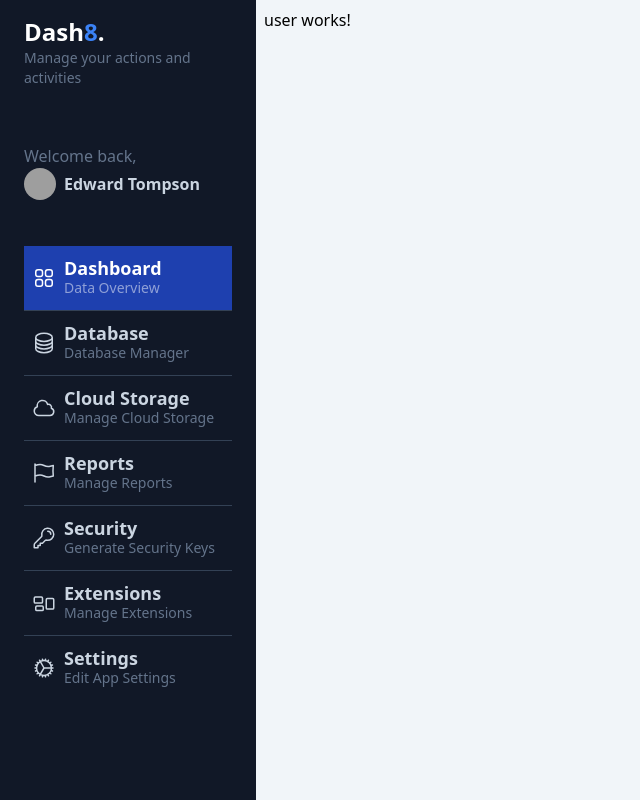
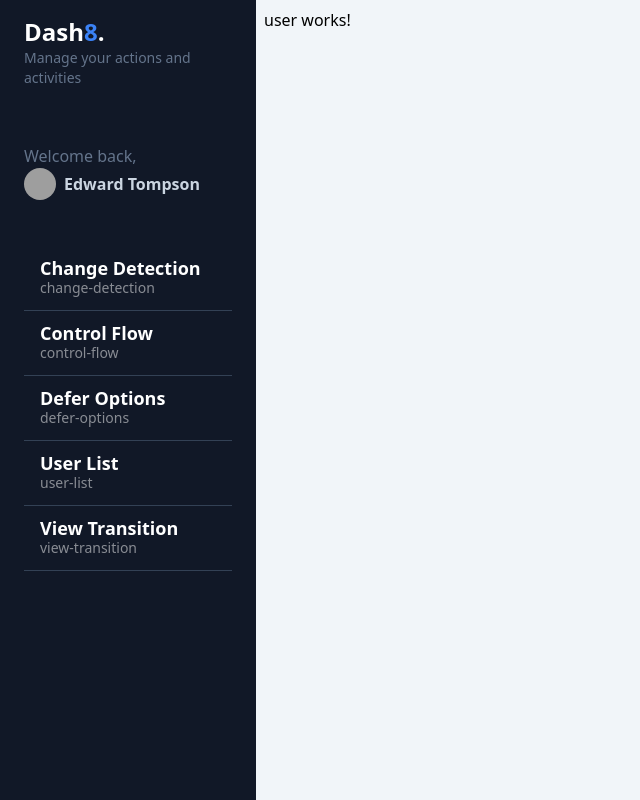
Before and after one commit to YahirPoot/my-dashboard, an Angular app: page /dashboard/user/1 in a window 1280 px wide. Shown: the whole page, without its empty margins (0-640 px from the left). Built offline with nearby package versions, Linux system fonts and the light colour scheme; grey boxes are pictures that could not be loaded.

Commit message:
nueva sintaxis del for en angular

```diff
--- a/src/app/app.routes.ts
+++ b/src/app/app.routes.ts
@@ -33,7 +33,7 @@
       },
       {
         path: 'view-transition',
-        title: 'Users',
+        title: 'View Transition',
         loadComponent: () => import('./dashboard/pages/view-transition/view-transition.component'),
       },
       {
--- a/src/app/shared/side-menu/side-menu.component.html
+++ b/src/app/shared/side-menu/side-menu.component.html
@@ -15,84 +15,21 @@
         </a>
     </div>
     <div id="nav" class="w-full px-6">
-    <a href="#" class="w-full px-2 inline-flex space-x-2 items-center border-b border-slate-700 py-3 bg-blue-800 hover:bg-white/5 transition ease-linear duration-150">
+
+        @for (item of menuItems; track $index) {
+            <a
+                [routerLink]="item.path"
+                routerLinkActive="bg-blue-500"
+                href="#"
+                class="w-full px-2 inline-flex space-x-2 items-center border-b border-slate-700 py-3 hover:bg-white/5 transition ease-linear duration-150">
                 <div>
-            <svg xmlns="http://www.w3.org/2000/svg" fill="none" viewBox="0 0 24 24" stroke-width="1.5" stroke="currentColor" class="w-6 h-6 text-white">
-                <path stroke-linecap="round" stroke-linejoin="round" d="M3.75 6A2.25 2.25 0 016 3.75h2.25A2.25 2.25 0 0110.5 6v2.25a2.25 2.25 0 01-2.25 2.25H6a2.25 2.25 0 01-2.25-2.25V6zM3.75 15.75A2.25 2.25 0 016 13.5h2.25a2.25 2.25 0 012.25 2.25V18a2.25 2.25 0 01-2.25 2.25H6A2.25 2.25 0 013.75 18v-2.25zM13.5 6a2.25 2.25 0 012.25-2.25H18A2.25 2.25 0 0120.25 6v2.25A2.25 2.25 0 0118 10.5h-2.25a2.25 2.25 0 01-2.25-2.25V6zM13.5 15.75a2.25 2.25 0 012.25-2.25H18a2.25 2.25 0 012.25 2.25V18A2.25 2.25 0 0118 20.25h-2.25A2.25 2.25 0 0113.5 18v-2.25z" />
-              </svg>
 
                 </div>
                 <div class="flex flex-col">
-            <span class="text-lg font-bold leading-5 text-white">Dashboard</span>
-            <span class="text-sm text-white/50 hidden md:block">Data Overview</span>
+                    <span class="text-lg font-bold leading-5 text-white">{{ item.title }}</span>
+                    <span class="text-sm text-white/50 hidden md:block">{{ item.path }}</span>
                 </div>
             </a>
-    <a href="#" class="w-full px-2 inline-flex space-x-2 items-center border-b border-slate-700 py-3 hover:bg-white/5 transition ease-linear duration-150">
-        <div>
-            <svg xmlns="http://www.w3.org/2000/svg" fill="none" viewBox="0 0 24 24" stroke-width="1.5" stroke="currentColor" class="w-6 h-6">
-                <path stroke-linecap="round" stroke-linejoin="round" d="M20.25 6.375c0 2.278-3.694 4.125-8.25 4.125S3.75 8.653 3.75 6.375m16.5 0c0-2.278-3.694-4.125-8.25-4.125S3.75 4.097 3.75 6.375m16.5 0v11.25c0 2.278-3.694 4.125-8.25 4.125s-8.25-1.847-8.25-4.125V6.375m16.5 0v3.75m-16.5-3.75v3.75m16.5 0v3.75C20.25 16.153 16.556 18 12 18s-8.25-1.847-8.25-4.125v-3.75m16.5 0c0 2.278-3.694 4.125-8.25 4.125s-8.25-1.847-8.25-4.125" />
-              </svg>
-        </div>
-        <div class="flex flex-col">
-            <span class="text-lg text-slate-300 font-bold leading-5">Database</span>
-            <span class="text-sm text-slate-500 hidden md:block">Database Manager</span>
-        </div>
-    </a>
-    <a href="#" class="w-full px-2 inline-flex space-x-2 items-center border-b border-slate-700 py-3 hover:bg-white/5 transition ease-linear duration-150">
-        <div>
-            <svg xmlns="http://www.w3.org/2000/svg" fill="none" viewBox="0 0 24 24" stroke-width="1.5" stroke="currentColor" class="w-6 h-6">
-                <path stroke-linecap="round" stroke-linejoin="round" d="M2.25 15a4.5 4.5 0 004.5 4.5H18a3.75 3.75 0 001.332-7.257 3 3 0 00-3.758-3.848 5.25 5.25 0 00-10.233 2.33A4.502 4.502 0 002.25 15z" />
-              </svg>
-        </div>
-        <div class="flex flex-col">
-            <span class="text-lg text-slate-300 font-bold leading-5">Cloud Storage</span>
-            <span class="text-sm text-slate-500 hidden md:block">Manage Cloud Storage</span>
-        </div>
-    </a>
-    <a href="#" class="w-full px-2 inline-flex space-x-2 items-center border-b border-slate-700 py-3 hover:bg-white/5 transition ease-linear duration-150">
-        <div>
-            <svg xmlns="http://www.w3.org/2000/svg" fill="none" viewBox="0 0 24 24" stroke-width="1.5" stroke="currentColor" class="w-6 h-6">
-                <path stroke-linecap="round" stroke-linejoin="round" d="M3 3v1.5M3 21v-6m0 0l2.77-.693a9 9 0 016.208.682l.108.054a9 9 0 006.086.71l3.114-.732a48.524 48.524 0 01-.005-10.499l-3.11.732a9 9 0 01-6.085-.711l-.108-.054a9 9 0 00-6.208-.682L3 4.5M3 15V4.5" />
-              </svg>
-        </div>
-        <div class="flex flex-col">
-            <span class="text-lg text-slate-300 font-bold leading-5">Reports</span>
-            <span class="text-sm text-slate-500 hidden md:block">Manage Reports</span>
-        </div>
-    </a>
-    <a href="#" class="w-full px-2 inline-flex space-x-2 items-center border-b border-slate-700 py-3 hover:bg-white/5 transition ease-linear duration-150">
-        <div>
-            <svg xmlns="http://www.w3.org/2000/svg" fill="none" viewBox="0 0 24 24" stroke-width="1.5" stroke="currentColor" class="w-6 h-6">
-                <path stroke-linecap="round" stroke-linejoin="round" d="M15.75 5.25a3 3 0 013 3m3 0a6 6 0 01-7.029 5.912c-.563-.097-1.159.026-1.563.43L10.5 17.25H8.25v2.25H6v2.25H2.25v-2.818c0-.597.237-1.17.659-1.591l6.499-6.499c.404-.404.527-1 .43-1.563A6 6 0 1121.75 8.25z" />
-              </svg>
-        </div>
-        <div class="flex flex-col">
-            <span class="text-lg text-slate-300 font-bold leading-5">Security</span>
-            <span class="text-sm text-slate-500 hidden md:block">Generate Security Keys</span>
-        </div>
-    </a>
-    <a href="#" class="w-full px-2 inline-flex space-x-2 items-center border-b border-slate-700 py-3 hover:bg-white/5 transition ease-linear duration-150">
-        <div>
-            <svg xmlns="http://www.w3.org/2000/svg" fill="none" viewBox="0 0 24 24" stroke-width="1.5" stroke="currentColor" class="w-6 h-6">
-                <path stroke-linecap="round" stroke-linejoin="round" d="M2.25 7.125C2.25 6.504 2.754 6 3.375 6h6c.621 0 1.125.504 1.125 1.125v3.75c0 .621-.504 1.125-1.125 1.125h-6a1.125 1.125 0 01-1.125-1.125v-3.75zM14.25 8.625c0-.621.504-1.125 1.125-1.125h5.25c.621 0 1.125.504 1.125 1.125v8.25c0 .621-.504 1.125-1.125 1.125h-5.25a1.125 1.125 0 01-1.125-1.125v-8.25zM3.75 16.125c0-.621.504-1.125 1.125-1.125h5.25c.621 0 1.125.504 1.125 1.125v2.25c0 .621-.504 1.125-1.125 1.125h-5.25a1.125 1.125 0 01-1.125-1.125v-2.25z" />
-              </svg>
-        </div>
-        <div class="flex flex-col">
-            <span class="text-lg text-slate-300 font-bold leading-5">Extensions</span>
-            <span class="text-sm text-slate-500 hidden md:block">Manage Extensions</span>
-        </div>
-    </a>
-    <a href="#" class="w-full px-2 inline-flex space-x-2 items-center py-3 hover:bg-white/5 transition ease-linear duration-150">
-        <div>
-            <svg xmlns="http://www.w3.org/2000/svg" fill="none" viewBox="0 0 24 24" stroke-width="1.5" stroke="currentColor" class="w-6 h-6">
-                <path stroke-linecap="round" stroke-linejoin="round" d="M4.5 12a7.5 7.5 0 0015 0m-15 0a7.5 7.5 0 1115 0m-15 0H3m16.5 0H21m-1.5 0H12m-8.457 3.077l1.41-.513m14.095-5.13l1.41-.513M5.106 17.785l1.15-.964m11.49-9.642l1.149-.964M7.501 19.795l.75-1.3m7.5-12.99l.75-1.3m-6.063 16.658l.26-1.477m2.605-14.772l.26-1.477m0 17.726l-.26-1.477M10.698 4.614l-.26-1.477M16.5 19.794l-.75-1.299M7.5 4.205L12 12m6.894 5.785l-1.149-.964M6.256 7.178l-1.15-.964m15.352 8.864l-1.41-.513M4.954 9.435l-1.41-.514M12.002 12l-3.75 6.495" />
-              </svg>
-        </div>
-        <div class="flex flex-col">
-            <span class="text-lg text-slate-300 font-bold leading-5">Settings</span>
-            <span class="text-sm text-slate-500 hidden md:block">Edit App Settings</span>
-        </div>
-    </a>
-
+        }
     </div>
 </div>
--- a/src/app/shared/side-menu/side-menu.component.ts
+++ b/src/app/shared/side-menu/side-menu.component.ts
@@ -1,11 +1,12 @@
 import { CommonModule } from '@angular/common';
 import { Component } from '@angular/core';
 import { routes } from '../../app.routes';
+import { RouterModule } from '@angular/router';
 
 @Component({
   standalone: true,
   selector: 'app-side-menu',
-  imports: [CommonModule],
+  imports: [CommonModule, RouterModule],
   templateUrl: './side-menu.component.html',
   styleUrl: './side-menu.component.css'
 })
```
Lines whose indentation alone changed are shown as unchanged.
